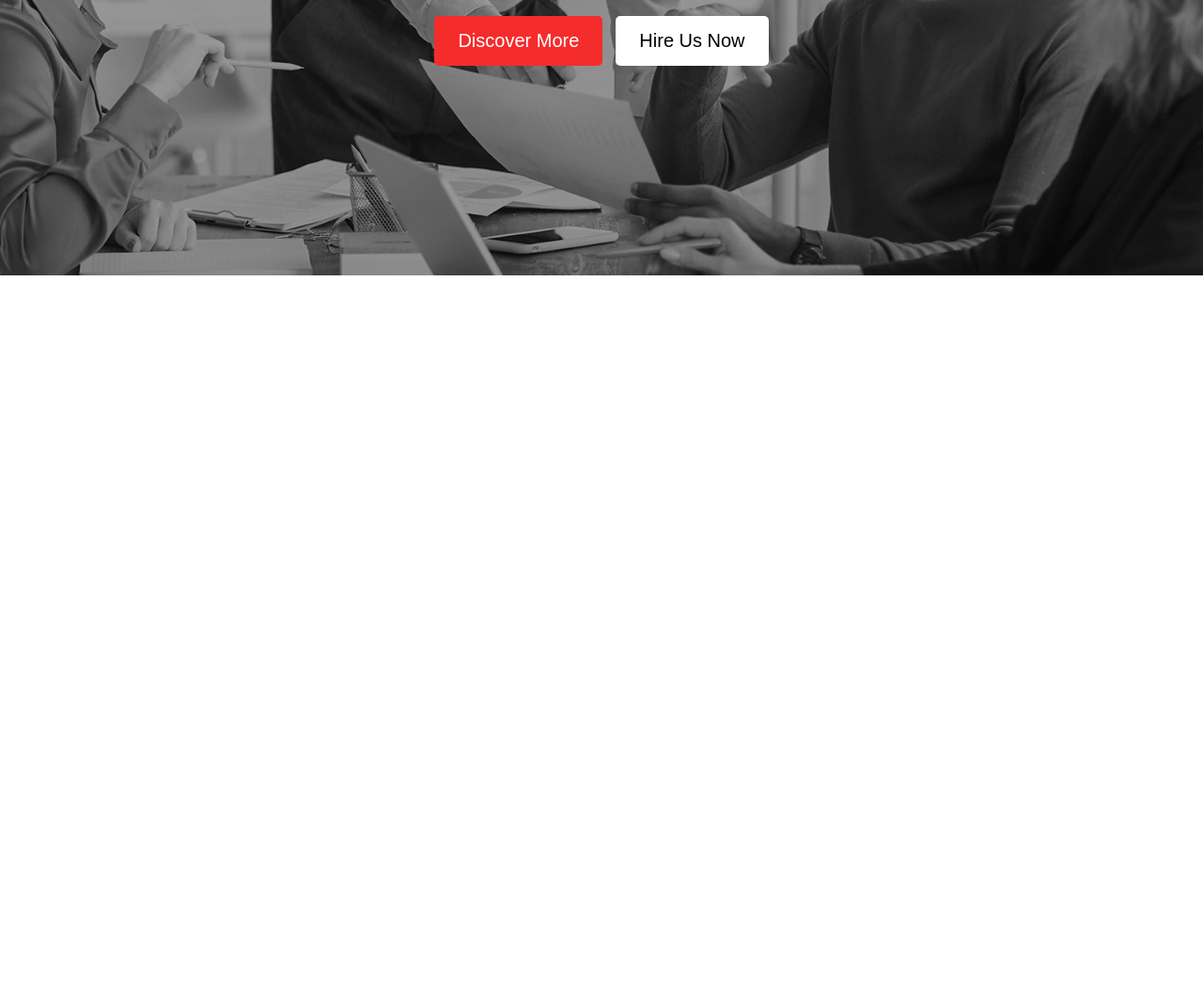
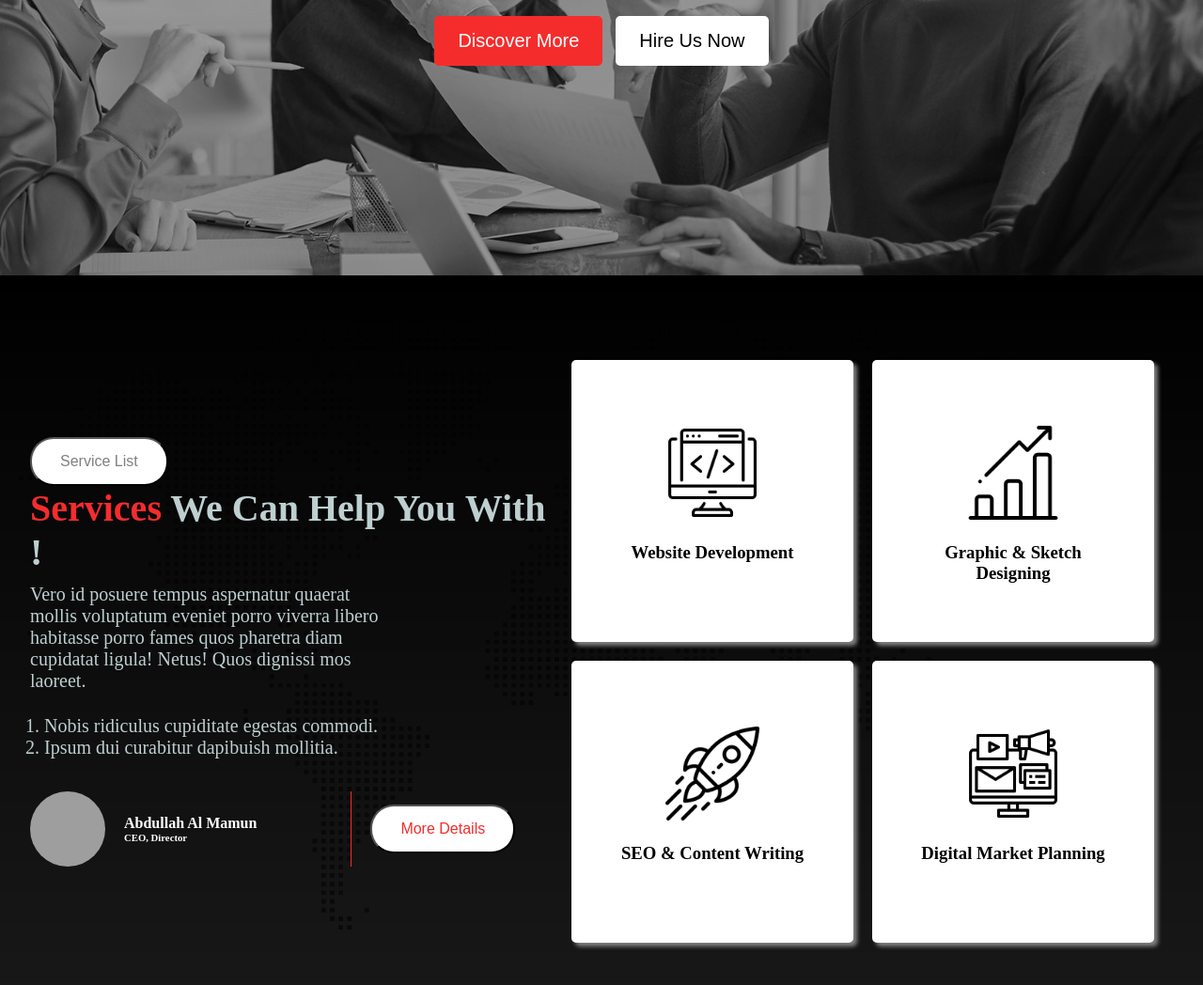
Before and after one commit to aamamun24/Digital-Agency, a plain HTML site: page index.html in a window 1280 px wide. Shown: the part 598-1646 px from the top of the page at 94% size. Before the commit the page ends 891 px from the top, so only its background shows below. Drawn offline with Linux system fonts and the light colour scheme; grey boxes are pictures that could not be loaded.

Commit message:
service section added

```diff
--- a/index.html
+++ b/index.html
@@ -38,7 +38,54 @@
         </div>
     </header>
     <main>
-
+        <!-- service section star from here. -->
+        <section class="service">
+            <div class="service-container">
+                <div class="service-left">
+                    <button class="btn-service">Service List</button>
+                    <h1 class="service-title"><span class="primary">Services</span> We Can Help You With !</h1>
+                    <p class="service-description">
+                        Vero id posuere tempus aspernatur quaerat mollis voluptatum eveniet porro viverra libero habitasse porro fames quos pharetra diam cupidatat ligula! Netus! Quos dignissi mos laoreet.
+                    </p>
+                    <ol class="service-list">
+                        <li>Nobis ridiculus cupiditate egestas commodi.</li>
+                        <li>Ipsum dui curabitur dapibuish mollitia.</li>
+                    </ol>
+                    <div class="author-container">
+                        <div class="author">
+                            <img class="author-img" src="asset/image/Mamun (3).jpg" alt="">
+                            <div>
+                                <h4>Abdullah Al Mamun</h4>
+                                <h6>CEO, Director</h6>
+                            </div>
+                        </div>
+                        <button class="btn-service btn-more">More Details</button>
+                    </div>
+                </div>
+                <div class="service-right">
+                    <div class="service-box">
+                        <div class="box">
+                            <img class="service-logo" src="asset/icons/coding.png" alt="">
+                            <h3>Website Development</h3>
+                        </div>
+                        <div class="box">
+                            <img class="service-logo" src="asset/icons/bar-chart.png" alt="">
+                            <h3>Graphic & Sketch Designing</h3>
+                        </div>
+                    </div>
+                    <div class="service-box">
+                        <div class="box">
+                            <img class="service-logo" src="asset/icons/startup.png" alt="">
+                            <h3>SEO & Content Writing</h3>
+                        </div>
+                        <div class="box">
+                            <img class="service-logo" src="asset/icons/digital-marketing.png" alt="">
+                            <h3>Digital Market Planning</h3>
+                        </div>
+                    </div>
+                </div>
+            </div>
+        </section>
     </main>
     <footer>
 
--- a/style.css
+++ b/style.css
@@ -85,3 +85,89 @@
     color: black;
     background-color: white;
 }
+
+/* service related styles */
+.service{
+    height: 100vh;
+    width: 100%;
+    background-image: url(asset/image/footer-bg.png), linear-gradient(rgba(0, 0, 0, 1), rgba(0, 0, 0, 0.9));
+    background-blend-mode: overlay;
+    background-repeat: no-repeat;
+    display: flex;
+    align-items: center;
+}
+.service-container{
+    display: flex;
+    align-items: center;
+    justify-content: center;
+    width: 95%;
+    margin: 0 auto;
+}
+.service-left{
+    width: 50%;
+    color: rgb(190, 207, 208);
+}
+.btn-service{
+    background-color: white;
+    color: grey;
+    border-radius: 25px;
+    padding: 15px 30px;
+    font-size: 16px;
+}
+.service-title{
+    font-size: 40px;
+    font-weight: 700;
+}
+.service-description{
+    font-size: 20px;
+    width: 70%;
+    margin: 10px 0;
+}
+.service-list{
+    font-size: 20px;
+    padding: 15px;
+}
+.author-container{
+    display: flex;
+    margin-top: 20px;
+    align-items: center;
+    color: white;
+    justify-content: start;
+}
+.author{
+    display: flex;
+    align-items: center;
+    gap: 20px;
+    border-right: 1px solid rgb(245, 44, 44);
+    padding-right: 100px;
+}
+.author-img{
+    width: 80px;
+    height: 80px;
+    border-radius: 40px;
+}
+.btn-more{
+    color: rgb(245, 44, 44);
+    margin-left: 20px;
+}
+.service-box{
+    display: flex;
+    align-items: center;
+    justify-content: space-around;
+    margin: 20px;
+    gap: 20px;
+}
+.box{
+    height: 200px;
+    width: 200px;
+    background-color: white;
+    color: black;
+    padding: 50px;
+    text-align: center;
+    box-shadow: 4px 4px 4px grey;
+    border-radius: 5px;
+}
+.service-logo{
+    width: 100px;
+    padding: 20px;
+}
```
